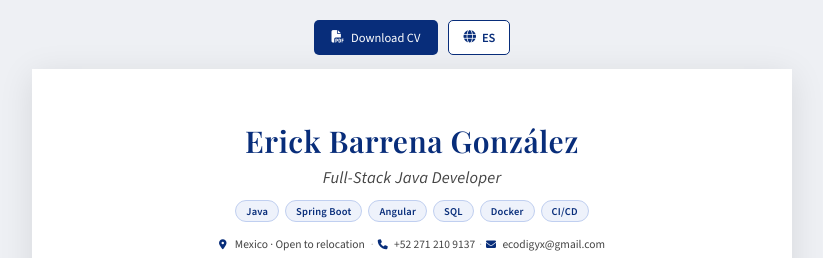
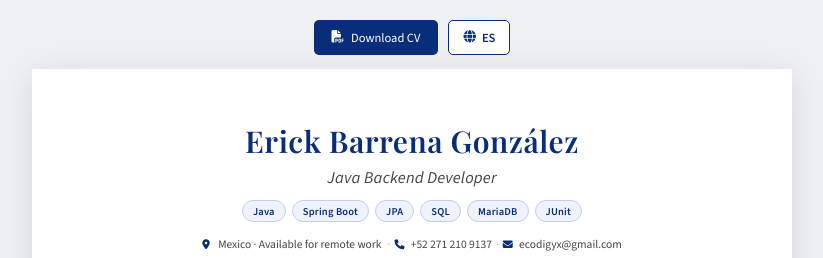
Before and after one commit to CodigyX/CodigyX.github.io, a plain HTML site: page index.html in a window 1280 px wide. Shown: the top 258 px of the page, without its empty margins (228-1051 px from the left). Drawn offline with nearby package versions, Linux system fonts and the light colour scheme.

Commit message:
refactor(cv): reposicionar encabezado como Backend Java
Co-Authored-By: Claude Opus 5.5 <noreply@anthropic.com>

```diff
--- a/index.html
+++ b/index.html
@@ -30,18 +30,19 @@
     <!-- ENCABEZADO -->
     <header class="cv-header">
       <h1>Erick Barrena González</h1>
-      <p class="cv-title" data-es="Desarrollador Full-Stack Java" data-en="Full-Stack Java Developer">Desarrollador Full-Stack Java</p>
+      <p class="cv-title" data-es="Desarrollador Backend Java" data-en="Java Backend Developer">Desarrollador Backend
+        Java</p>
       <div class="cv-tags">
         <span class="tag">Java</span>
         <span class="tag">Spring Boot</span>
-        <span class="tag">Angular</span>
+        <span class="tag">JPA</span>
         <span class="tag">SQL</span>
-        <span class="tag">Docker</span>
-        <span class="tag">CI/CD</span>
+        <span class="tag">MariaDB</span>
+        <span class="tag">JUnit</span>
       </div>
       <div class="cv-contact">
-        <span><i class="fas fa-location-dot"></i> <span data-es="México · Abierto a reubicación"
-            data-en="Mexico · Open to relocation">México · Abierto a reubicación</span></span>
+        <span><i class="fas fa-location-dot"></i> <span data-es="México · Disponible para remoto"
+            data-en="Mexico · Available for remote work">México · Disponible para remoto</span></span>
         <span class="sep">·</span>
         <span><i class="fas fa-phone"></i> +52 271 210 9137</span>
         <span class="sep">·</span>
```
